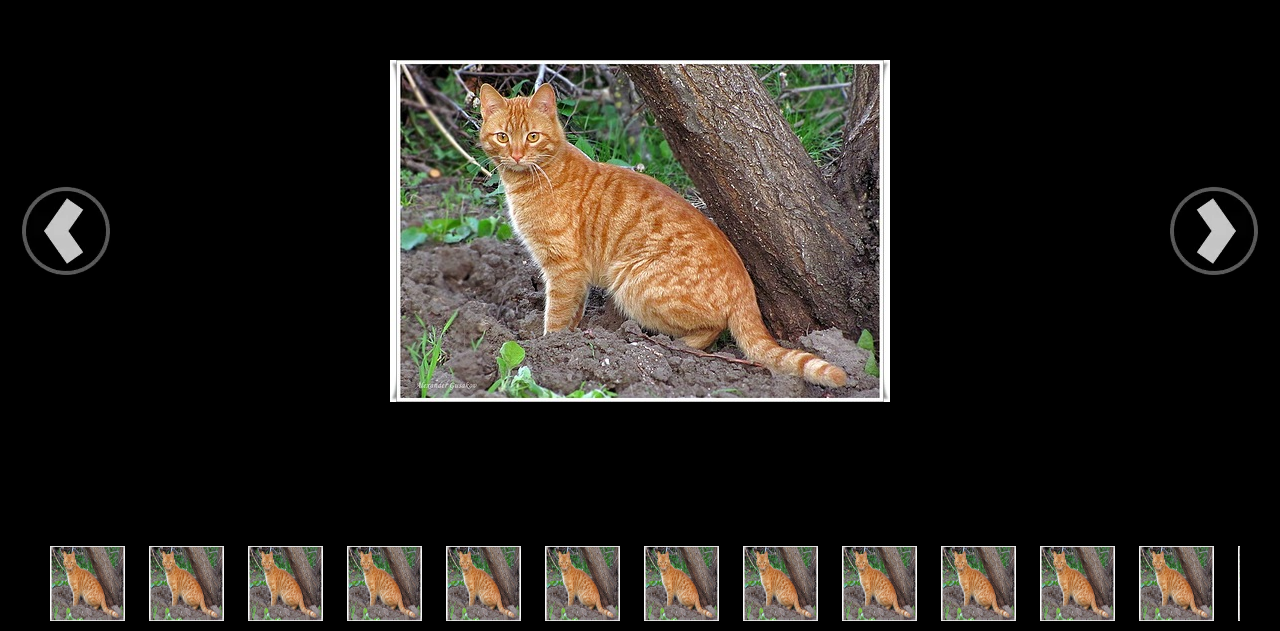
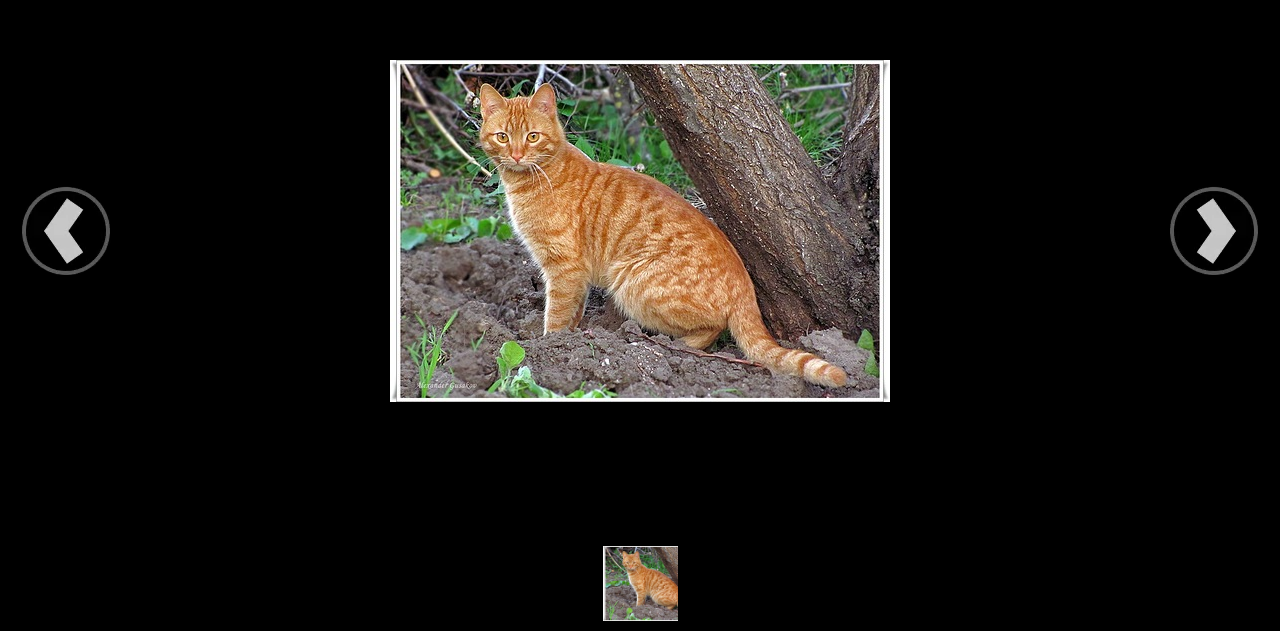
Before and after one commit to shri-exam/shri-exam-2, a plain HTML site: page index.html in a window 1280 px wide. Shown: the part 169-800 px from the top of the page. Drawn offline with Linux system fonts and the light colour scheme.

Commit message:
second proto of design

```diff
--- a/css/style.css
+++ b/css/style.css
@@ -64,6 +64,7 @@ html, .b-page{height: 100%;}
     overflow: hidden;
     list-style: none;
     cursor: pointer;
+    position: relative;
     display: inline-block;
 }
 
@@ -72,7 +73,12 @@ html, .b-page{height: 100%;}
     border: 4px solid #0998ac;
 }
 
-.b-slider-thumbs__img{
-    width: 100%;
+.b-slider-thumbs__item-a{
+    overflow: hidden;
+    display: block;
     height: 100%;
 }
+
+.b-slider-thumbs__img{
+    height: 100%;
+}
--- a/index.html
+++ b/index.html
@@ -13,46 +13,9 @@
         <div class="b-slider-thumbs__wrap">
             <ul class="b-slider-thumbs">
                 <li class="b-slider-thumbs__item">
-                    <img class="b-slider-thumbs__img" src="img/0_9b841_3f7eacd4_orig.jpg" alt="Cat"/>
-                </li>
-                <li class="b-slider-thumbs__item">
-                    <img class="b-slider-thumbs__img" src="img/0_9b841_3f7eacd4_orig.jpg" alt="Cat"/>
-                </li>
-                <li class="b-slider-thumbs__item">
-                    <img class="b-slider-thumbs__img" src="img/0_9b841_3f7eacd4_orig.jpg" alt="Cat"/>
-                </li>
-                <li class="b-slider-thumbs__item">
-                    <img class="b-slider-thumbs__img" src="img/0_9b841_3f7eacd4_orig.jpg" alt="Cat"/>
-                </li>
-                <li class="b-slider-thumbs__item">
-                    <img class="b-slider-thumbs__img" src="img/0_9b841_3f7eacd4_orig.jpg" alt="Cat"/>
-                </li>
-                <li class="b-slider-thumbs__item">
-                    <img class="b-slider-thumbs__img" src="img/0_9b841_3f7eacd4_orig.jpg" alt="Cat"/>
-                </li>
-                <li class="b-slider-thumbs__item">
-                    <img class="b-slider-thumbs__img" src="img/0_9b841_3f7eacd4_orig.jpg" alt="Cat"/>
-                </li>
-                <li class="b-slider-thumbs__item">
-                    <img class="b-slider-thumbs__img" src="img/0_9b841_3f7eacd4_orig.jpg" alt="Cat"/>
-                </li>
-                <li class="b-slider-thumbs__item">
-                    <img class="b-slider-thumbs__img" src="img/0_9b841_3f7eacd4_orig.jpg" alt="Cat"/>
-                </li>
-                <li class="b-slider-thumbs__item">
-                    <img class="b-slider-thumbs__img" src="img/0_9b841_3f7eacd4_orig.jpg" alt="Cat"/>
-                </li>
-                <li class="b-slider-thumbs__item">
-                    <img class="b-slider-thumbs__img" src="img/0_9b841_3f7eacd4_orig.jpg" alt="Cat"/>
-                </li>
-                <li class="b-slider-thumbs__item">
-                    <img class="b-slider-thumbs__img" src="img/0_9b841_3f7eacd4_orig.jpg" alt="Cat"/>
-                </li>
-                <li class="b-slider-thumbs__item">
-                    <img class="b-slider-thumbs__img" src="img/0_9b841_3f7eacd4_orig.jpg" alt="Cat"/>
-                </li>
-                <li class="b-slider-thumbs__item">
-                    <img class="b-slider-thumbs__img" src="img/0_9b841_3f7eacd4_orig.jpg" alt="Cat"/>
+                    <a class="b-slider-thumbs__item-a" href="/">
+                        <img class="b-slider-thumbs__img" src="img/0_9b841_3f7eacd4_orig.jpg" alt="Cat"/>
+                    </a>
                 </li>
             </ul>
         </div>
@@ -65,7 +28,6 @@
                     topImage = (sliderHeight - galHeight) / 2;
 
                 galImage.css('top', topImage);
-
         }
 
         $(window).load(function(){
```
